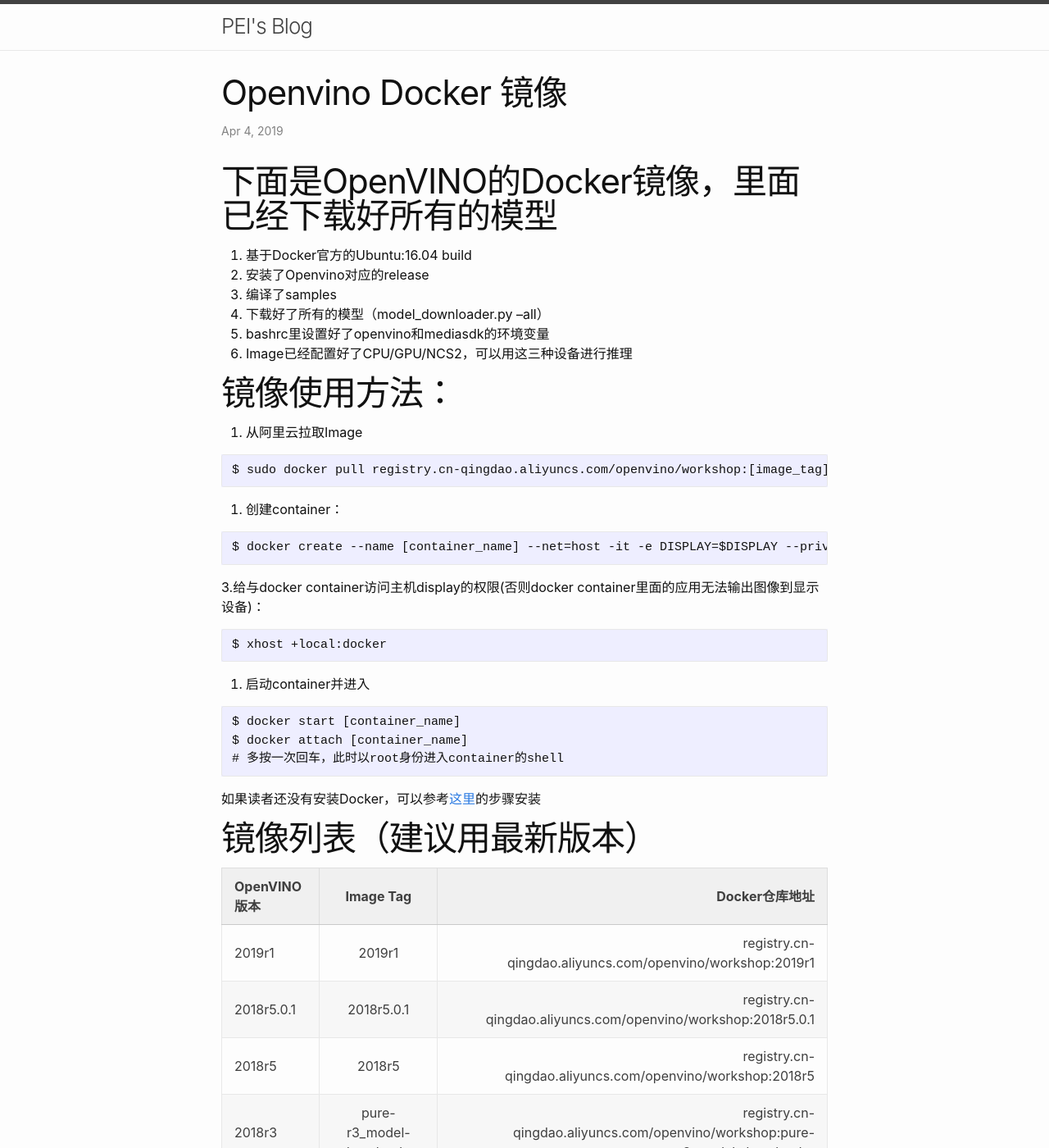
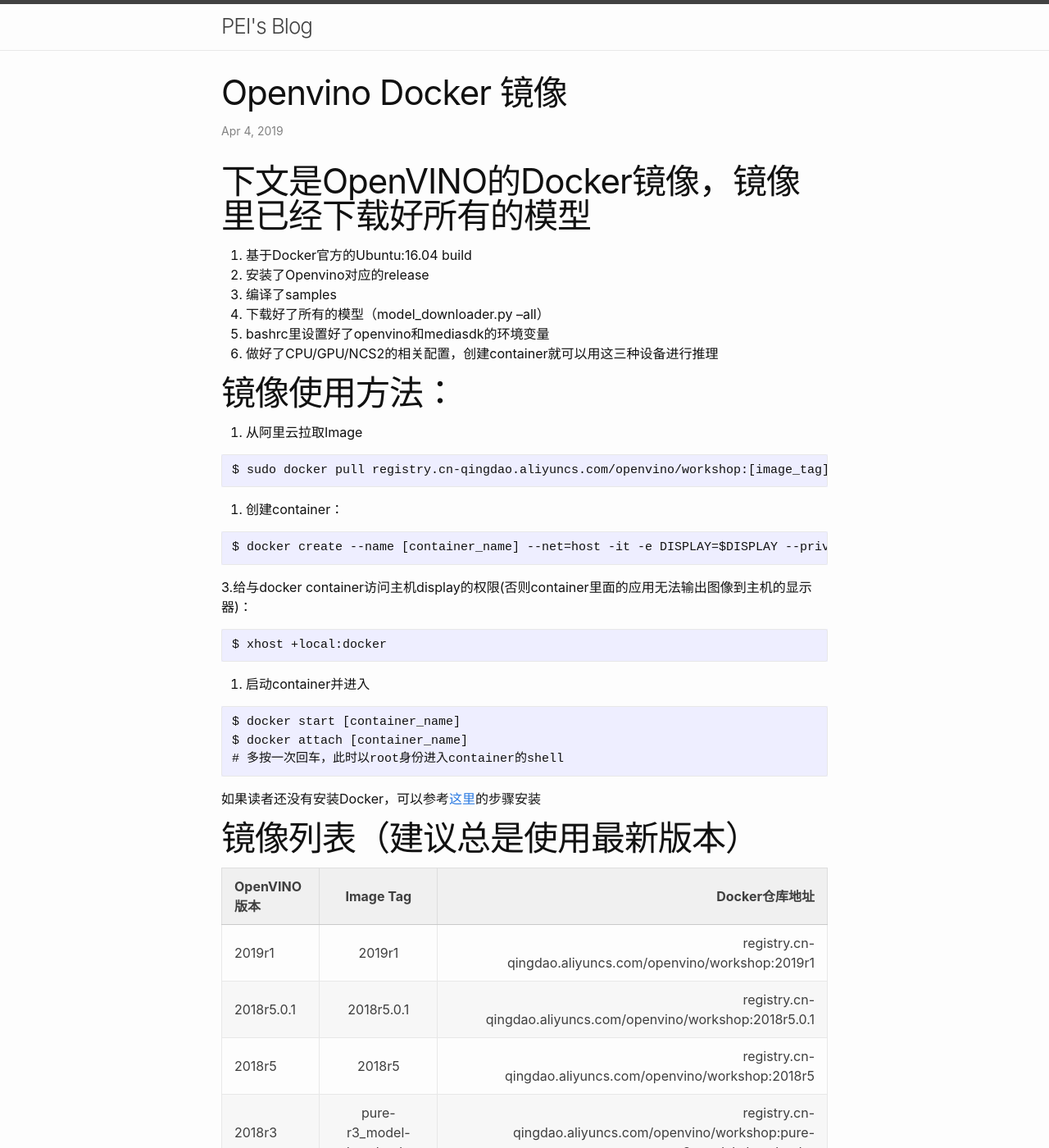
Before and after one commit to decemberpei/decemberpei.github.io, a Jekyll site: the page built from _posts/2019-04-04-Openvino-Docker-镜像.md, in a window 1280 px wide and 1400 px high. Shown: the whole window at 82% size. Built offline with Jekyll 4.4.1, drawn with Linux system fonts in a browser that asks for light colours; comment, search, counter and statistics services are not loaded.

Commit message:
Update 2019-04-04-Openvino-Docker-镜像.md

````diff
--- a/_posts/2019-04-04-Openvino-Docker-镜像.md
+++ b/_posts/2019-04-04-Openvino-Docker-镜像.md
@@ -1,13 +1,13 @@
 ---
 layout: post
 ---
-# 下面是OpenVINO的Docker镜像，里面已经下载好所有的模型
+# 下文是OpenVINO的Docker镜像，镜像里已经下载好所有的模型
 1. 基于Docker官方的Ubuntu:16.04 build
 2. 安装了Openvino对应的release
 3. 编译了samples
 4. 下载好了所有的模型（model_downloader.py --all）
 5. bashrc里设置好了openvino和mediasdk的环境变量
-6. Image已经配置好了CPU/GPU/NCS2，可以用这三种设备进行推理
+6. 做好了CPU/GPU/NCS2的相关配置，创建container就可以用这三种设备进行推理
 
 # 镜像使用方法：
 1. 从阿里云拉取Image
@@ -22,7 +22,7 @@ $ sudo docker pull registry.cn-qingdao.aliyuncs.com/openvino/workshop:[image_tag
 $ docker create --name [container_name] --net=host -it -e DISPLAY=$DISPLAY --privileged -v /dev:/dev registry.cn-qingdao.aliyuncs.com/openvino/workshop:[image_tag]
 ```
 
-3.给与docker container访问主机display的权限(否则docker container里面的应用无法输出图像到显示设备)：
+3.给与docker container访问主机display的权限(否则container里面的应用无法输出图像到主机的显示器)：
 
 ```
 $ xhost +local:docker
@@ -38,7 +38,7 @@ $ docker attach [container_name]
 
 如果读者还没有安装Docker，可以参考[这里](https://docs.docker.com/install/linux/docker-ce/ubuntu/)的步骤安装
 
-# 镜像列表（建议用最新版本）
+# 镜像列表（建议总是使用最新版本）
 
 OpenVINO版本|Image Tag|Docker仓库地址
 ---|:--:|---:
````
